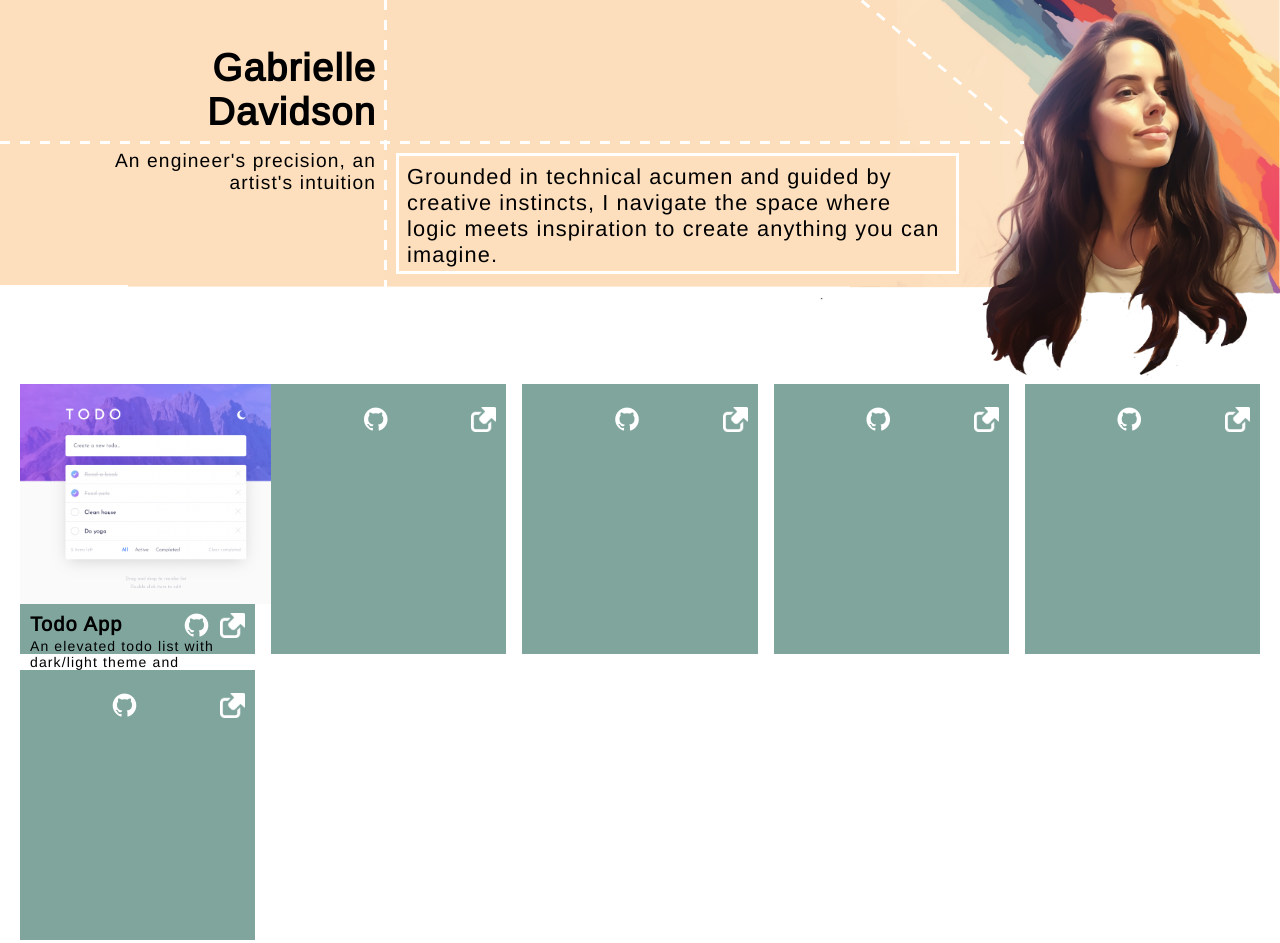
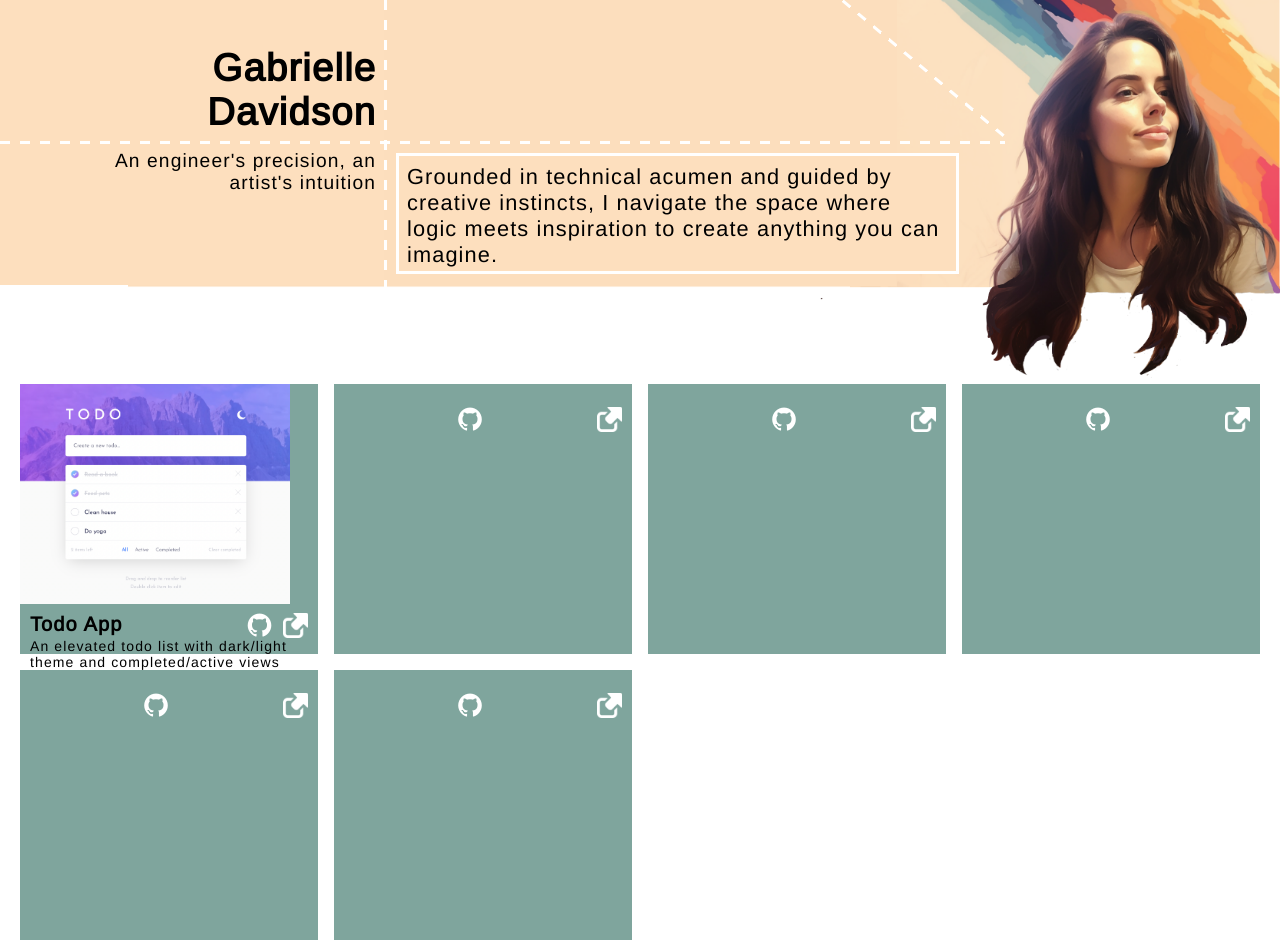
Before and after one commit to gabriellend/portfolio, a plain HTML site: page index.html in a window 1280 px wide. Shown: the top 943 px of the page. Drawn offline with nearby package versions, Linux system fonts and the light colour scheme.

```diff
--- a/styles.css
+++ b/styles.css
@@ -164,7 +164,7 @@
 
 .main-projects {
   display: grid;
-  grid-template-columns: repeat(auto-fill, minmax(200px, 1fr));
+  grid-template-columns: repeat(auto-fill, minmax(250px, 1fr));
   gap: 16px;
   flex: 1;
 }
@@ -253,7 +253,7 @@
   }
 
   .header-horizontal-dashed-line-top {
-    width: 72vw;
+    width: 71vw;
     top: 16vw;
   }
 
@@ -262,7 +262,7 @@
   }
 
   .header-diagonal-dashed-line {
-    left: 63vw;
+    left: 62vw;
     top: -5vw;
     height: 23vw;
   }
@@ -324,13 +324,13 @@
   }
 
   .header-horizontal-dashed-line-top {
-    width: 80vw;
+    width: 78.5vw;
     top: 11vw;
     z-index: 4;
   }
 
   .header-diagonal-dashed-line {
-    left: 72.5vw;
+    left: 71vw;
     height: 19vw;
   }
 
@@ -397,7 +397,7 @@
   header {
     height: 432px;
     grid-template-columns: 435px 1fr;
-    grid-template-rows: 160px 160px 1fr;
+    grid-template-rows: 155px 155px 125px;
   }
 
   .header-vertical-dashed-line {
```
